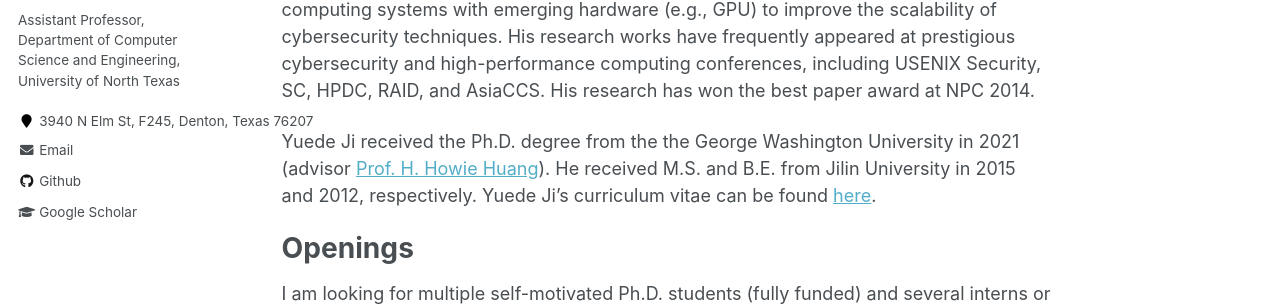
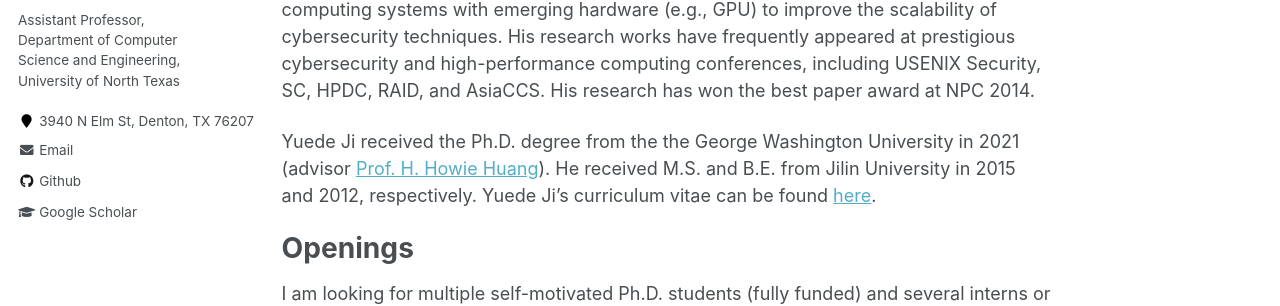
Before and after one commit to yuede/yuede.github.io, a Jekyll site: the page built from _pages/about.md, in a window 1280 px wide. Shown: the part 326-632 px from the top of the page. Built offline with Jekyll 4.4.1, drawn with Linux system fonts in a browser that asks for light colours.

Commit message:
update config

```diff
--- a/_config.yml
+++ b/_config.yml
@@ -83,7 +83,7 @@
   name             : "Yuede Ji"
   avatar           : "profile_formal.png"
   bio              : "Assistant Professor,\n Department of Computer Science and Engineering,\n University of North Texas"
-  location         : "3940 N Elm St, F245, Denton, Texas 76207"
+  location         : "3940 N Elm St, Denton, TX 76207"
   employer         :
   pubmed           :
   googlescholar    : "https://scholar.google.com/citations?user=1-GjVYgAAAAJ&hl=en&oi=ao"
```
